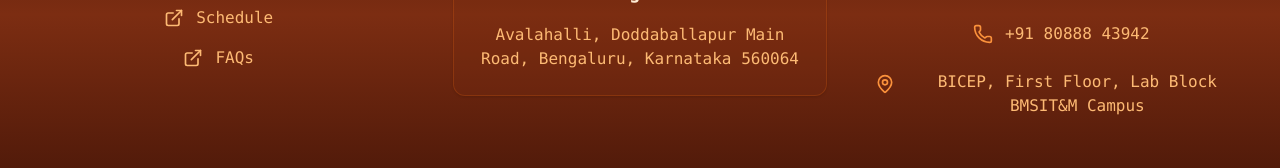
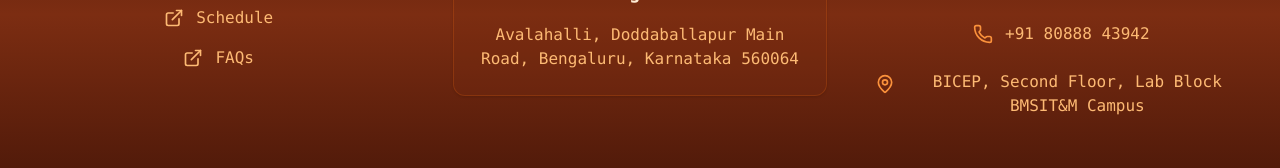
Before and after one commit to himanshulodha2002/anveshana25, a Next.js app: page / in a window 1280 px wide. Shown: the part 3829-3997 px from the top of the page. Built offline with nearby package versions, Linux system fonts and the light colour scheme.

Commit message:
data updated

```diff
--- a/components/Footer.tsx
+++ b/components/Footer.tsx
@@ -106,7 +106,7 @@ export default function Footer() {
                 <div className="flex items-start gap-3">
                   <MapPin className="h-5 w-5 text-orange-400 flex-shrink-0 mt-1" />
                   <span className="text-orange-300">
-                    BICEP, First Floor, Lab Block BMSIT&M Campus
+                    BICEP, Second Floor, Lab Block BMSIT&M Campus
                   </span>
                 </div>
               </li>
```
